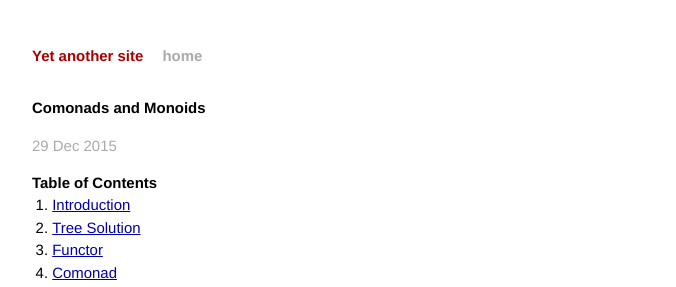
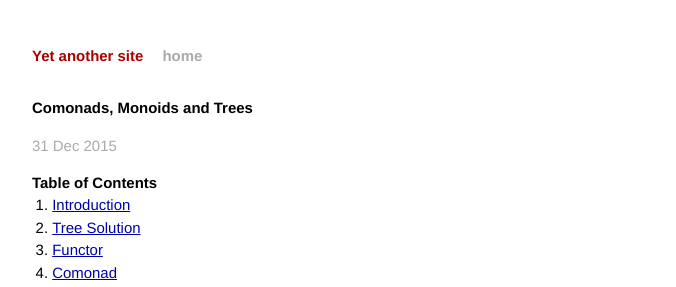
Before and after one commit to joneshf/joneshf.github.io, a Jekyll site: the page built from _posts/2015-12-31-Comonads-Monoids-and-Trees.md, in a window 1280 px wide and 900 px high. Shown: the top 287 px of the window, without its empty margins (294-970 px from the left). Built offline with Jekyll 4.4.1, drawn with Linux system fonts in a browser that asks for light colours; Markdown is read by kramdown in place of the engine named in the settings.

Commit message:
Better title

```diff
--- a/_posts/2015-12-29-Comonads-and-Monoids.md
+++ b/_posts/2015-12-31-Comonads-Monoids-and-Trees.md
@@ -1,9 +1,9 @@
 ---
 author: Hardy Jones
 categories: programming
-date:   2015-12-29 03:22:03
+date:   2015-12-31 14:23:50
 layout: post
-title: Comonads and Monoids
+title: Comonads, Monoids and Trees
 ---
 
 ## Table of Contents
```
